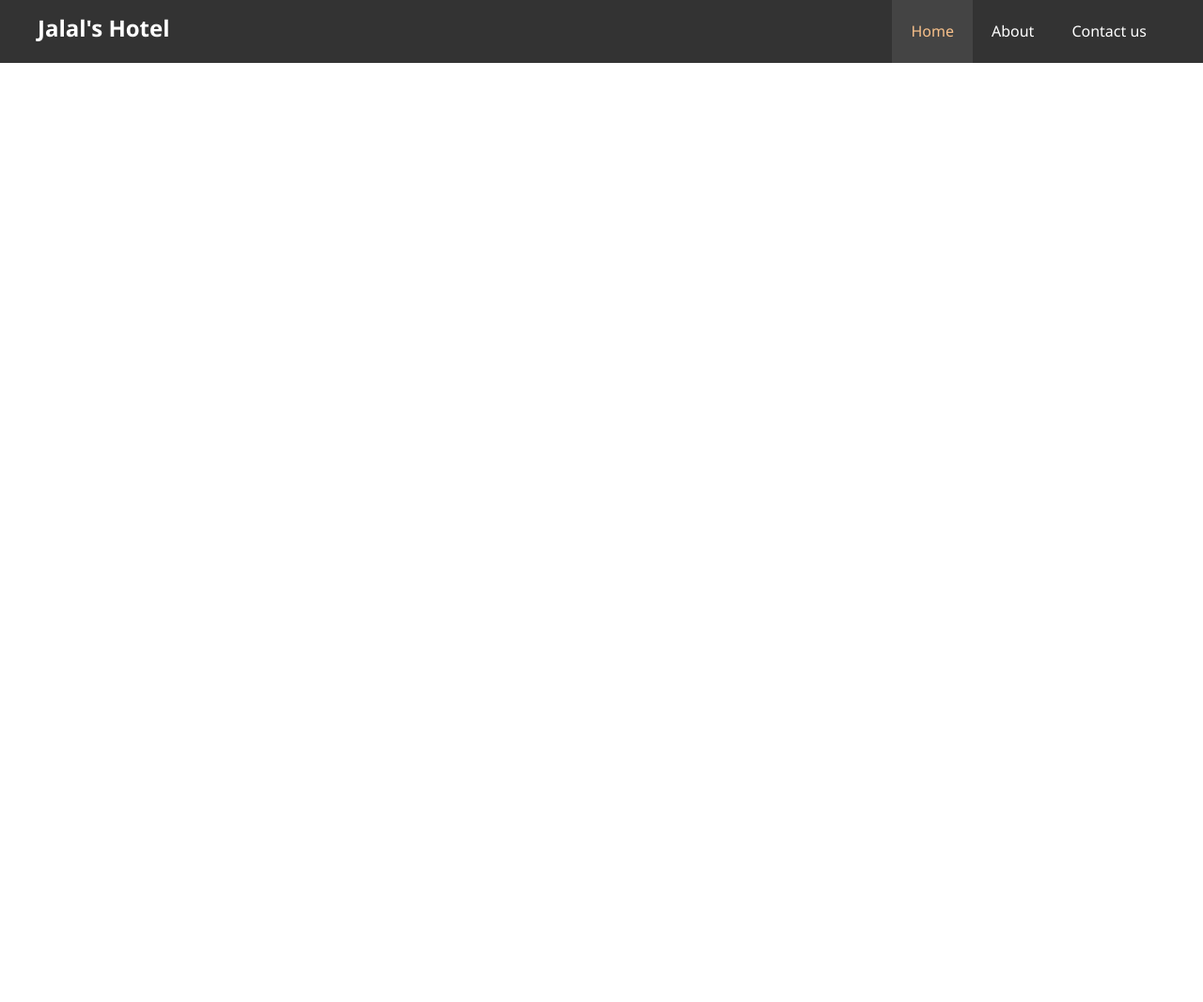
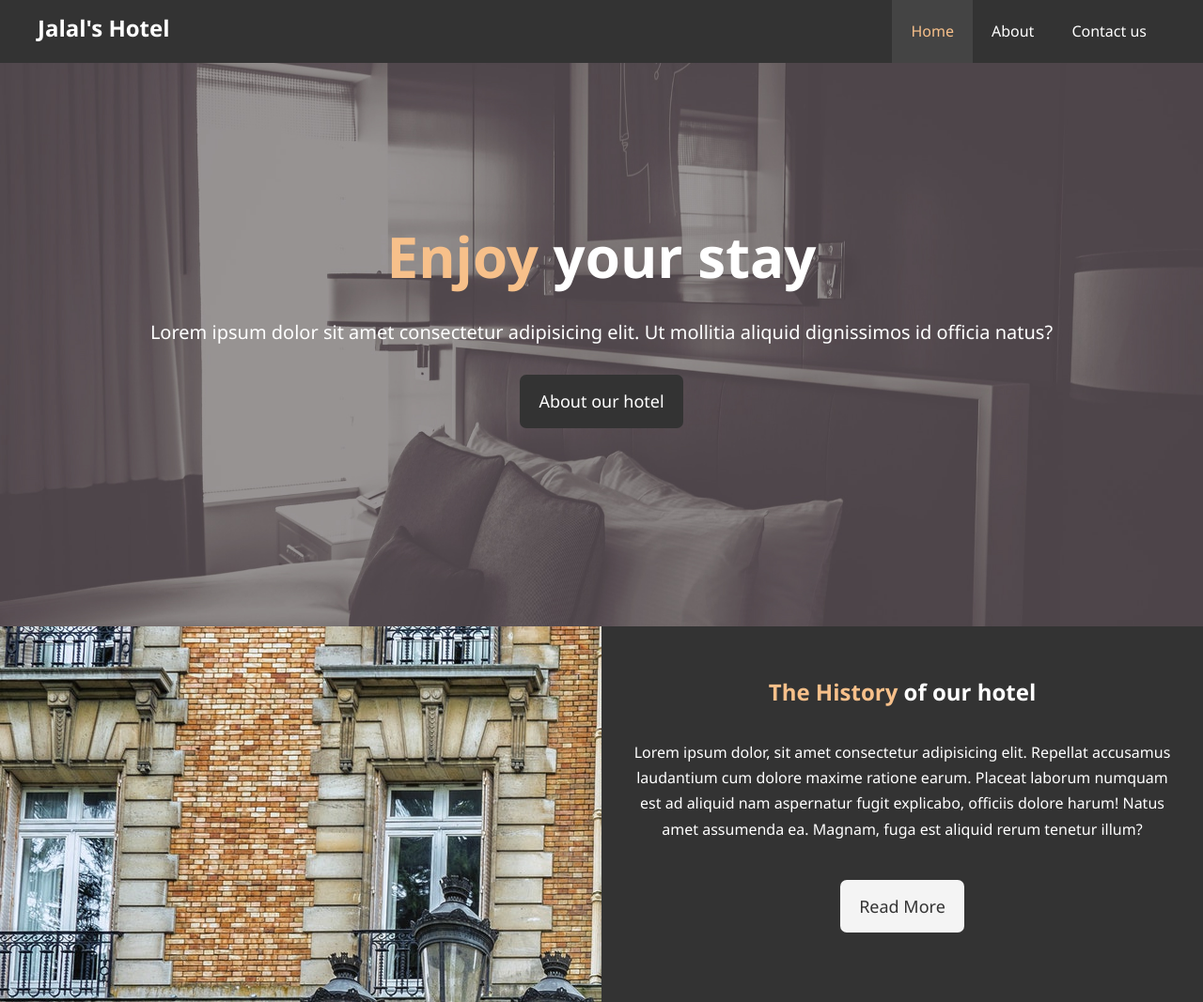
Before and after one commit to JalalHasan-22/simple-hotel-website, a plain HTML site: page index.html in a window 1280 px wide. Shown: the whole page at 94% size. Before the commit the page ends 800 px from the top, so only its background shows below. Drawn offline with Linux system fonts and the light colour scheme.

Commit message:
created the showcase and info sections

```diff
--- a/css/style.css
+++ b/css/style.css
@@ -23,6 +23,42 @@ p {
 .container {
   max-width: 1200px;
   margin: 0 auto;
+}
+.text-primary {
+  color: #f7c08a;
+}
+.lead {
+  font-size: 20px;
+}
+.btn {
+  display: inline-block;
+  font-size: 18px;
+  color: #fff;
+  background: #333;
+  padding: 13px 20px;
+  border: none;
+  border-radius: 7px;
+  cursor: pointer;
+}
+.btn:hover {
+  background-color: #f7c08a;
+  color: #333;
+}
+.bg-dark {
+  background: #333;
+  color: #fff;
+}
+.bg-light {
+  background: #f4f4f4;
+  color: #333;
+}
+.bg-primary {
+  background: #333;
+  color: #f7c08a;
+}
+.btn-light {
+  background: #f4f4f4;
+  color: #333;
 }
 /* Nav bar Style Start */
 .nav-bar {
@@ -56,3 +92,44 @@ p {
   background-color: #444;
   color: #f7c08a;
 }
+/* Navbar Ends */
+
+/* Showcase */
+#showcase {
+  background: url(../img/showcase.jpg) no-repeat center center/cover;
+  height: 600px;
+}
+#showcase .showcase-content {
+  color: #fff;
+  text-align: center;
+  padding-top: 170px;
+}
+#showcase .showcase-content h1 {
+  font-size: 60px;
+  line-height: 1.2em;
+}
+#showcase .showcase-content p {
+  padding-bottom: 20px;
+  line-height: 1.5em;
+}
+/* Home Info */
+#home-info {
+  height: 400px;
+}
+#home-info .info-img {
+  float: left;
+  width: 50%;
+  background: url(../img/photo-1.jpg);
+  min-height: 100%;
+}
+#home-info .info-content {
+  float: right;
+  width: 50%;
+  height: 100%;
+  text-align: center;
+  padding: 50px 30px;
+  overflow: hidden;
+}
+#home-info .info-content p {
+  padding-bottom: 30px;
+}
--- a/index.html
+++ b/index.html
@@ -24,6 +24,35 @@
           </ul>
         </div>
       </nav>
+      <div id="showcase">
+        <div class="container">
+          <div class="showcase-content">
+            <h1><span class="text-primary">Enjoy</span> your stay</h1>
+            <p class="lead">
+              Lorem ipsum dolor sit amet consectetur adipisicing elit. Ut
+              mollitia aliquid dignissimos id officia natus?
+            </p>
+            <a href=".about.html" class="btn">About our hotel</a>
+          </div>
+        </div>
+      </div>
     </header>
+    <section id="home-info" class="bg-dark">
+      <div class="info-img"></div>
+      <div class="info-content">
+        <h2>
+          <span class="text-primary">The History</span>
+          of our hotel
+        </h2>
+        <p>
+          Lorem ipsum dolor, sit amet consectetur adipisicing elit. Repellat
+          accusamus laudantium cum dolore maxime ratione earum. Placeat laborum
+          numquam est ad aliquid nam aspernatur fugit explicabo, officiis dolore
+          harum! Natus amet assumenda ea. Magnam, fuga est aliquid rerum tenetur
+          illum?
+        </p>
+        <a href="./about.html" class="btn btn-light">Read More</a>
+      </div>
+    </section>
   </body>
 </html>
```
